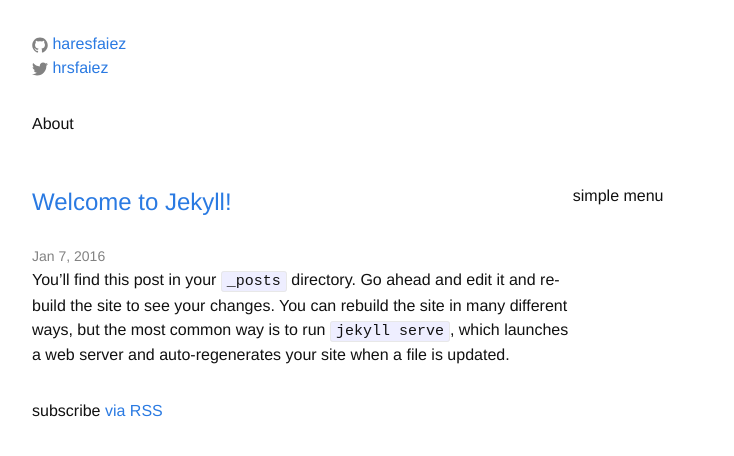
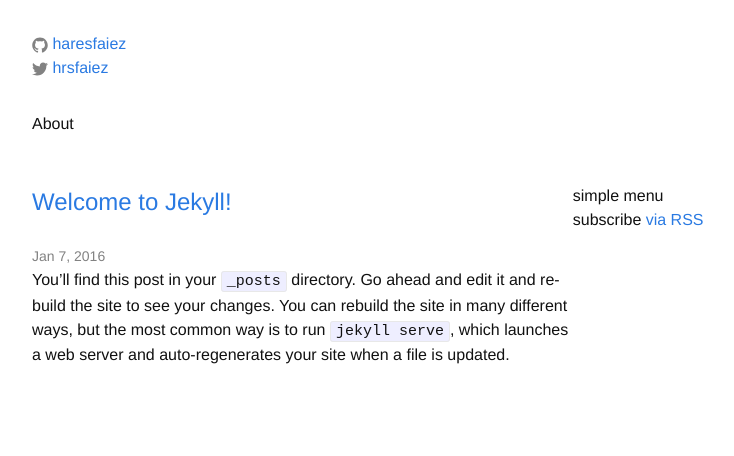
Before and after one commit to haresfaiez/haresfaiez.github.io, a Jekyll site: the page built from index.html, in a window 1280 px wide. Shown: the top 456 px of the page, without its empty margins (192-926 px from the left). Built offline with Jekyll 4.4.1, drawn with Linux system fonts in a browser that asks for light colours.

Commit message:
Move rss to home aside section

```diff
--- a/index.html
+++ b/index.html
@@ -18,7 +18,7 @@ layout: default
   </section>
   <section class="home_aside-content">
     simple menu
+  <p class="rss-subscribe">subscribe <a href="{{ "/feed.xml" | prepend: site.baseurl }}">via RSS</a></p>
   </section>
-  <p class="rss-subscribe">subscribe <a href="{{ "/feed.xml" | prepend: site.baseurl }}">via RSS</a></p>
 
 </div>
```
